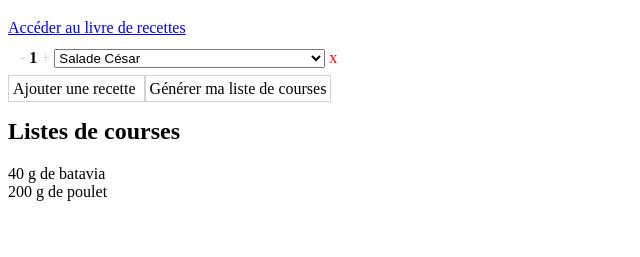
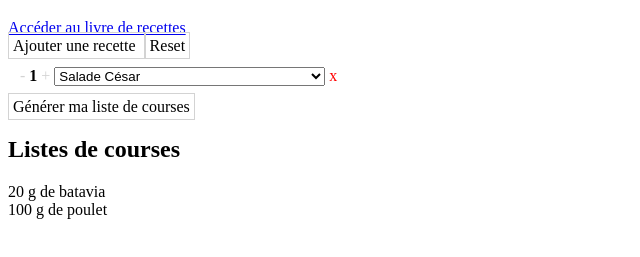
Before and after one commit to charlottemllt/Recipes, a plain HTML site: page index.html in a window 1280 px wide. Both pictures are taken after a click on the element "Générer ma liste de courses". Shown: the part 61-318 px from the top of the page, without its empty margins (0-640 px from the left). Drawn offline with Linux system fonts and the light colour scheme.

Commit message:
took into account number of people, added a reset button and moved the add button

```diff
--- a/index.html
+++ b/index.html
@@ -22,15 +22,14 @@
     <!-- MAIN -->
     <main>
         <div class="selection_recettes">
-            <div id="choices_recipes" class="choices_recipes">
-
-            </div>
             <span id="add_recettes" class="btn add_recettes">
                 Ajouter une recette
             </span>
-            <!-- <span id="remove_recettes" class="btn remove_recettes">
-                Supprimer une recette
-            </span> -->
+            <span id="reset" class="btn reset">
+                Reset
+            </span>
+            <div id="choices_recipes" class="choices_recipes">
+            </div>
             <span id="validate_button" class="btn validate">
                 Générer ma liste de courses
             </span>
--- a/scripts/script.js
+++ b/scripts/script.js
@@ -95,12 +95,13 @@ function GenerateShoppingList(){
     let ingredients = {}
     selected_recipes.forEach( (recipe, i) => {
         let ingredients_to_add = RECIPES[recipe]["Ingrédients"]
+        let nb_people = RECIPES[recipe]["Nombre de personnes"]
         Object.keys(ingredients_to_add).forEach( (ing) => {
             if (!ingredients[ing]){
-                ingredients[ing] = portions[i] * ingredients_to_add[ing]
+                ingredients[ing] = portions[i] / nb_people * ingredients_to_add[ing]
             }
             else{
-                ingredients[ing] = ingredients[ing] + portions[i] * ingredients_to_add[ing]
+                ingredients[ing] = ingredients[ing] + portions[i] / nb_people * ingredients_to_add[ing]
             }
         })
     })
```
